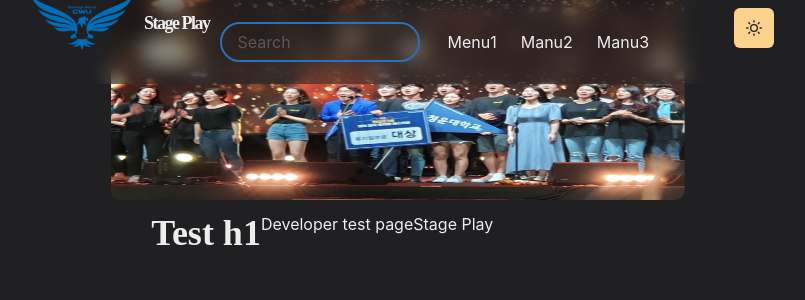
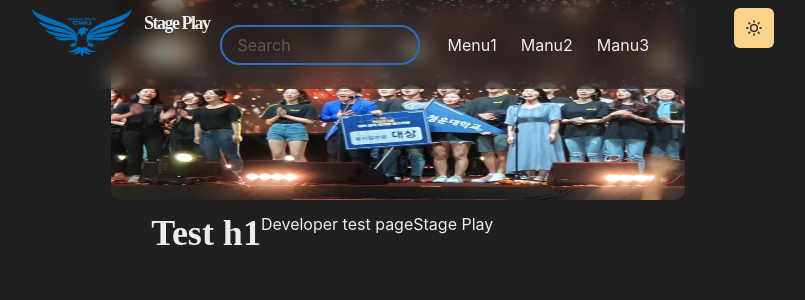
Before and after one commit to Haetae-Code/NextJS_Stage_Play, a Next.js app: page / in a window 1280 px wide. Shown: the top 300 px of the page, without its empty margins (242-1047 px from the left). Built offline with nearby package versions, Linux system fonts and the light colour scheme.

Commit message:
logo size

```diff
--- a/components/logo.js
+++ b/components/logo.js
@@ -1,5 +1,5 @@
 import Link from 'next/link'
-import { Text, useColorModeValue, chakra } from '@chakra-ui/react'
+import { Text, useColorModeValue, chakra, Fe } from '@chakra-ui/react'
 import styled from '@emotion/styled'
 import Image from 'next/image'
 
@@ -34,7 +34,8 @@ const Logo = () => {
                   alt='cwulogo'
                   borderRadius="10"
                   width="100"
-                  height="90"
+                  height="100"
+                  pt = {'5'}
               />
         <Text
           color={useColorModeValue('gray.800', 'whiteAlpha.900')}
```
